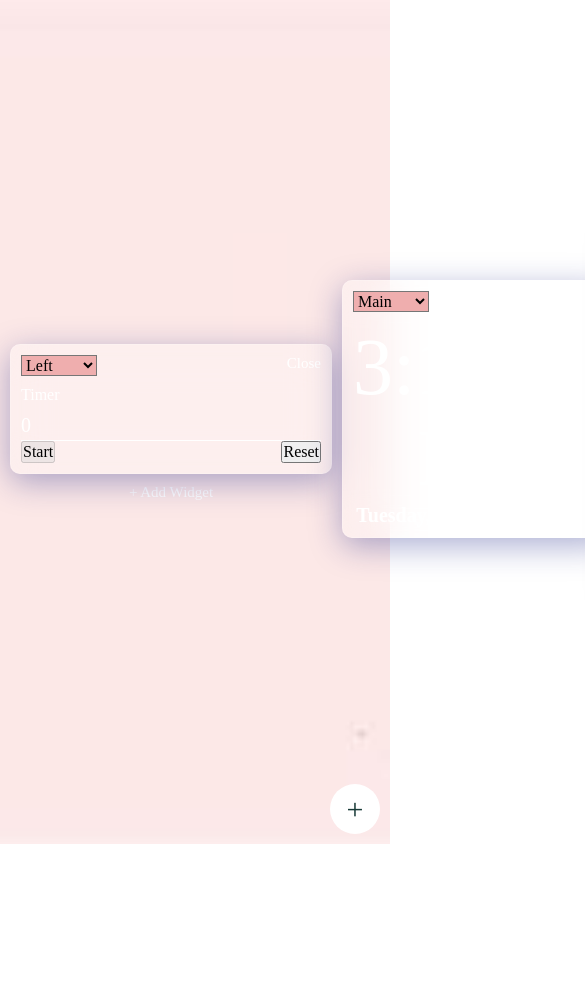
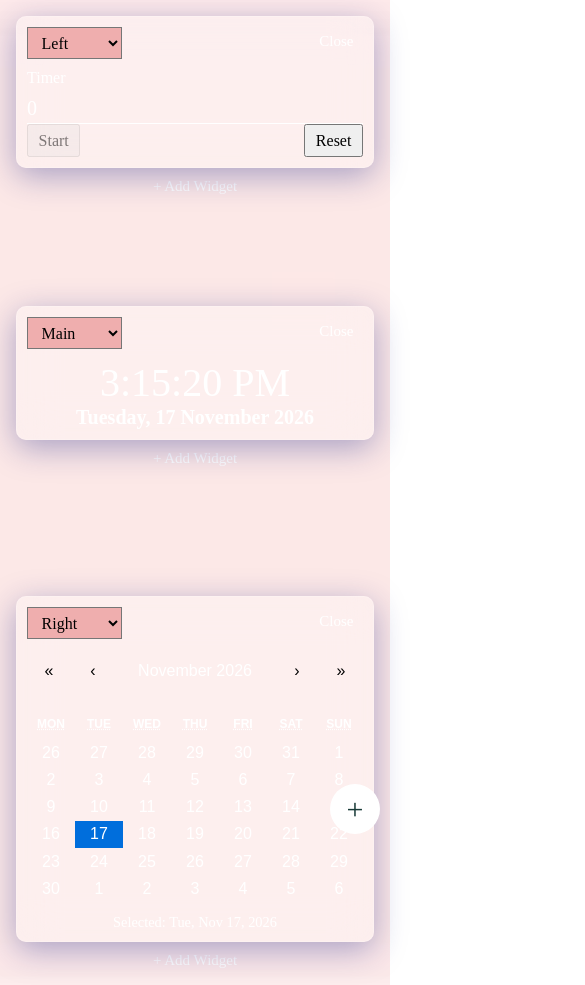
Before and after one commit to taruntiwari1009-gmail/planner, a React (Create React App) app: page / in a window 390 px wide. Shown: the top 985 px of the page, 585 px wide, since content can reach past the window. Before the commit the page ends 844 px from the top, so only its background shows below. Built offline with nearby package versions, Linux system fonts and the light colour scheme.

Commit message:
Make planner dashboard responsive on mobile

```diff
--- a/src/App.css
+++ b/src/App.css
@@ -155,3 +155,92 @@ select {
   font-weight: bold;
   margin-bottom: 10px;
 }
+
+/* Responsive dashboard layout */
+.App {
+  min-height: 100vh;
+  height: auto;
+  align-items: stretch;
+}
+
+.container {
+  min-height: 100vh;
+  height: auto;
+  max-height: none;
+  align-items: stretch;
+}
+
+.left-widget,
+.main-widget,
+.right-widget {
+  flex: 1 1 280px;
+  max-width: none;
+  min-width: 0;
+  justify-content: flex-start;
+}
+
+.widget-container {
+  width: 100%;
+  max-width: 100%;
+}
+
+.time {
+  font-size: clamp(2.5rem, 6vw, 5rem);
+}
+
+.modal-content {
+  width: min(92%, 680px);
+  max-height: 75vh;
+  border-radius: 12px;
+}
+
+.calendar-widget {
+  color: white;
+}
+
+.calendar-selected-date {
+  margin-top: 0.75rem;
+  text-align: center;
+  font-size: 0.9rem;
+}
+
+.timer-controls button,
+.reminder-widget button,
+.widget-container button,
+.widget-container select {
+  cursor: pointer;
+  padding: 0.35rem 0.6rem;
+}
+
+.timer-controls button:disabled {
+  cursor: not-allowed;
+  opacity: 0.5;
+}
+
+@media (max-width: 720px) {
+  .App {
+    min-height: 100vh;
+  }
+
+  .container {
+    flex-direction: column;
+    width: 100%;
+    padding: 1rem;
+  }
+
+  .left-widget,
+  .main-widget,
+  .right-widget {
+    width: 100%;
+    max-width: none;
+    align-items: stretch;
+  }
+
+  .widget-container {
+    overflow: hidden;
+  }
+
+  .modal {
+    padding-top: 2rem;
+  }
+}
```
